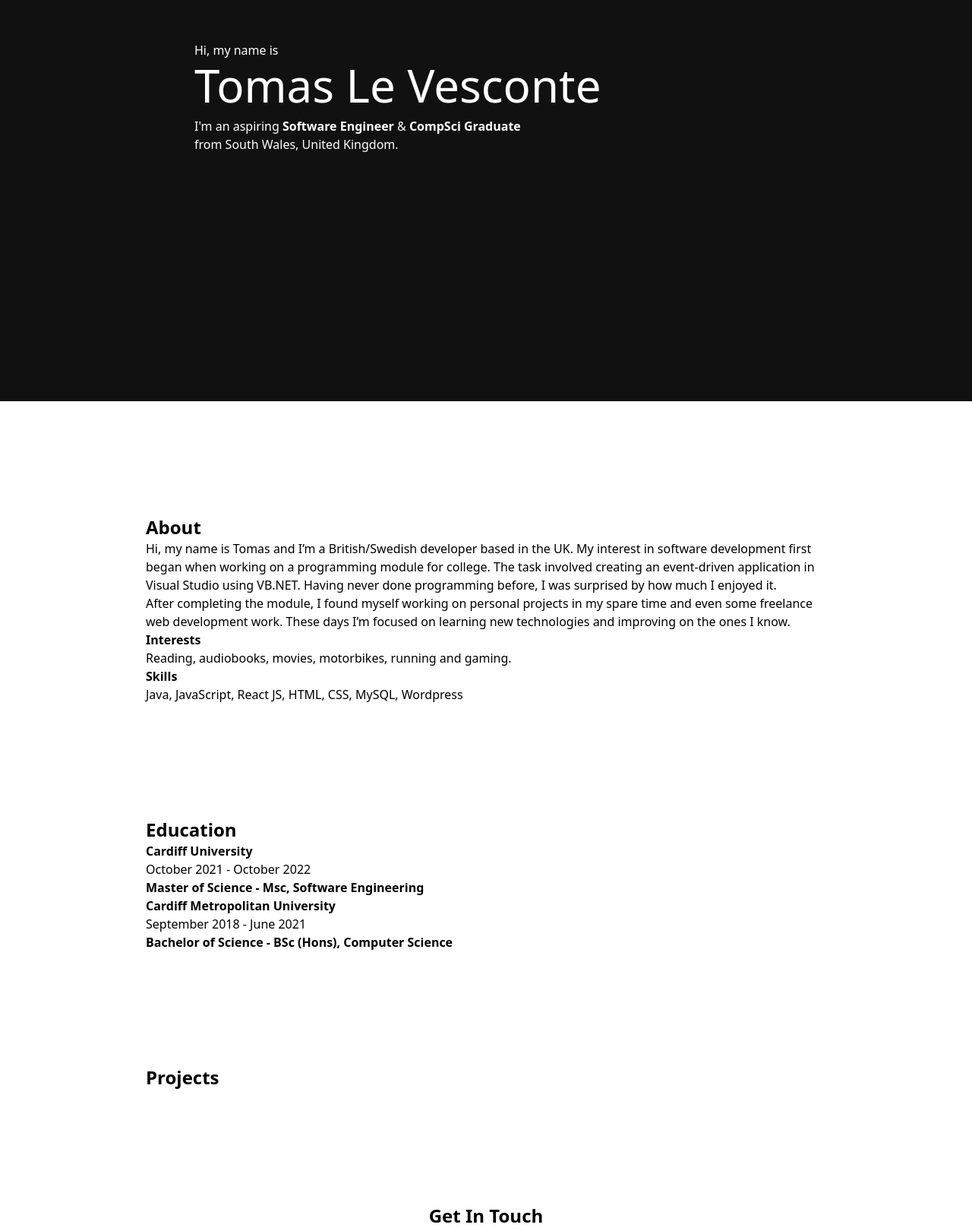
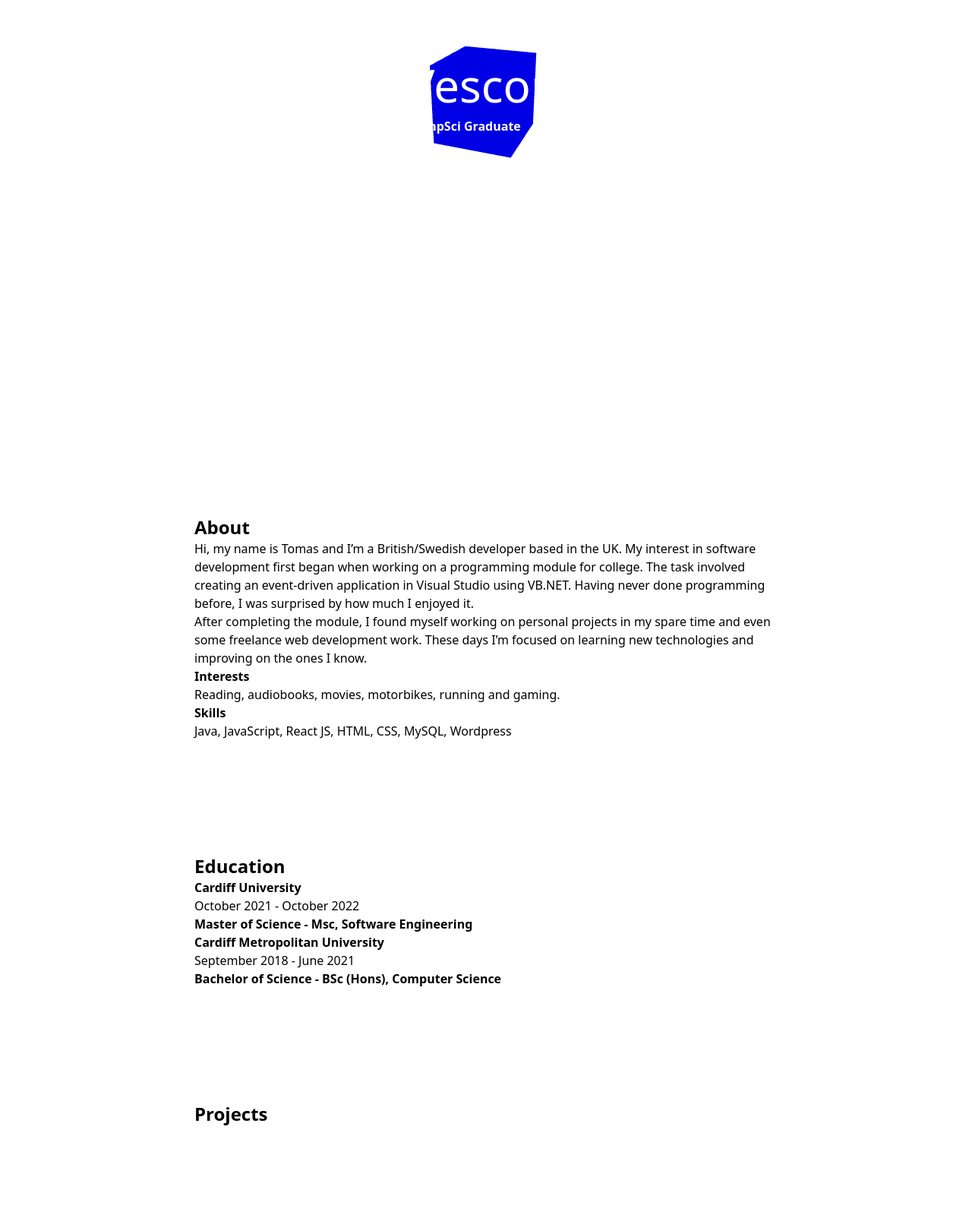
Before and after one commit to tlevesconte/portfolio-website, a React (Create React App) app: page / in a window 1280 px wide. Shown: the part 272-1892 px from the top of the page at 76% size. Built offline with nearby package versions, Linux system fonts and the light colour scheme.

Commit message:
Add Cube.js to App.js

```diff
--- /dev/null
+++ b/src/3D/Cube.js
@@ -0,0 +1,24 @@
+import { useFrame } from '@react-three/fiber';
+import React, { useRef } from 'react'
+
+const Cube = () => {
+  const meshRef = useRef();
+  useFrame(() => {
+    if (!meshRef.current) {
+        return;
+      }
+
+      meshRef.current.rotation.x += 0.01;
+      meshRef.current.rotation.y += 0.01;
+  });
+
+  return (
+    <mesh ref={meshRef}>
+        <ambientLight />
+        <boxGeometry />
+        <meshStandardMaterial color='blue' />
+    </mesh>
+  )
+}
+
+export default Cube
--- a/src/App.js
+++ b/src/App.js
@@ -1,33 +1,23 @@
 import React from 'react';
-// import { Canvas } from '@react-three/fiber';
+import { Canvas } from '@react-three/fiber';
 // import AsciiTorus from './3D/AsciiTorus';
-// import { PerspectiveCamera } from '@react-three/drei';
+import Cube from './3D/Cube';
 
 import { Header, About, Education, Projects, Contact, Footer } from './components/sections'
 
 function App() {
   return (
     <div className='App'>
-      {/* Placeholder Canvas */}
-      <div className='canvas h-screen w-screen bg-[#111111]'>
-        {/* Mobile responsive container */}
-        <div className='container mx-auto max-w-xs sm:max-w-xl md:max-w-2xl lg:max-w-3xl xl:max-w-4xl'>
+      <div id='canvas' className='w-screen h-screen'>
         {/* Header */}
         <Header />
-        </div>
+        {/* Canvas */}
+        <Canvas>
+          <Cube />
+        </Canvas>
       </div>
       {/* Mobile responsive container */}
-      <div className='container mx-auto max-w-xs sm:max-w-xl md:max-w-2xl lg:max-w-3xl xl:max-w-4xl'>
-
-      {/* Canvas object (AsciiTorus)*/}
-      {/* <div className='canvas h-screen w-screen'>
-        <Canvas>
-          <color attach="background" args={['black']} />
-          <spotLight position={[10, 10, 10]} angle={0.15} penumbra={1} />
-          <pointLight position={[-10, -10, -10]} />
-          <AsciiTorus />
-        </Canvas>
-      </div> */}
+      <div id='custom-container' className='mx-auto max-w-xs sm:max-w-xl md:max-w-2xl lg:max-w-3xl xl:max-w-3xl'>
 
         {/* Sections */}
         <About />
```
Lines whose indentation alone changed are shown as unchanged.
